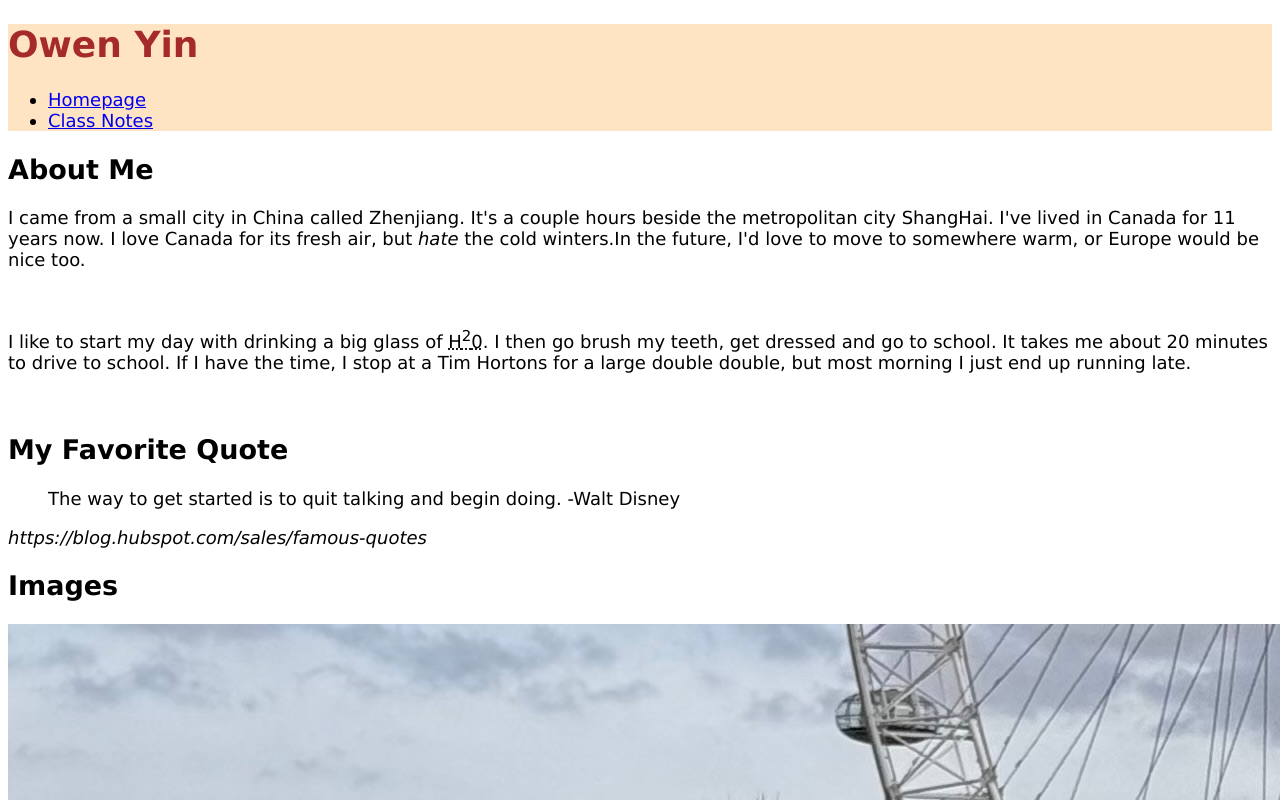
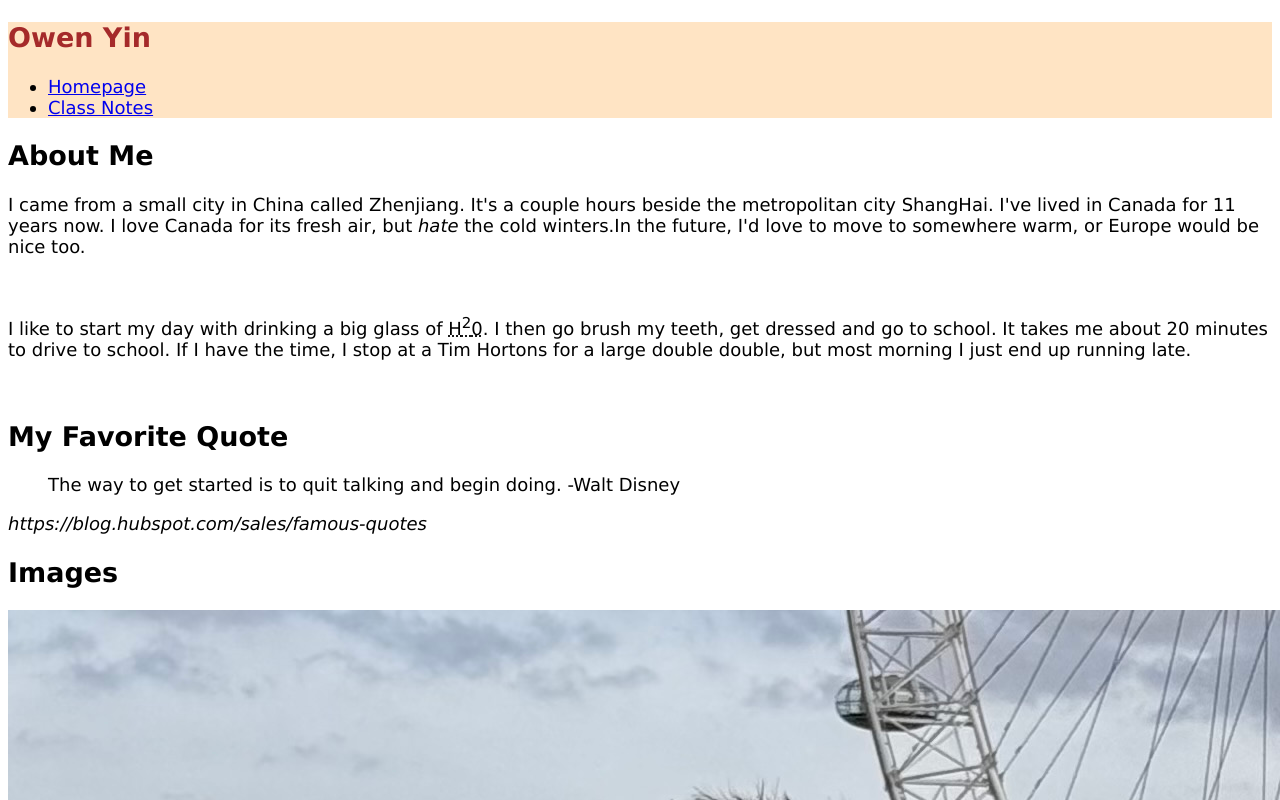
Before and after one commit to yin00039/yin00039.github.io, a plain HTML site: page html-assignment/index.html in a window 1280 px wide. Shown: the top 800 px of the page. Drawn offline with Linux system fonts and the light colour scheme.

Commit message:
optimizes css code for header and footer

```diff
--- a/html-assignment/css/style.css
+++ b/html-assignment/css/style.css
@@ -3,7 +3,7 @@ body {
     font-size: 18px;
 }
 
-.header, .footer{
+header, footer{
     background-color: bisque;
 }
 
--- a/html-assignment/index.html
+++ b/html-assignment/index.html
@@ -7,8 +7,10 @@
     <link href="css/style.css" rel="stylesheet">
 </head>
 <body>
-    <header class="header">
-        <h1 class="site-title">Owen Yin</h1>
+    <header>
+        <section class="site-title">
+            <h1>Owen Yin</h1>
+        </section>
         <nav>
             <ul>
                 <li>
@@ -40,6 +42,6 @@
             <li>skiing</li>
         </ul>
     </main>
-    <footer class="footer">© 2023 Owen Yin | All Rights Reserved </footer>
+    <footer>© 2023 Owen Yin | All Rights Reserve</footer>
 </body>
 </html>
```
